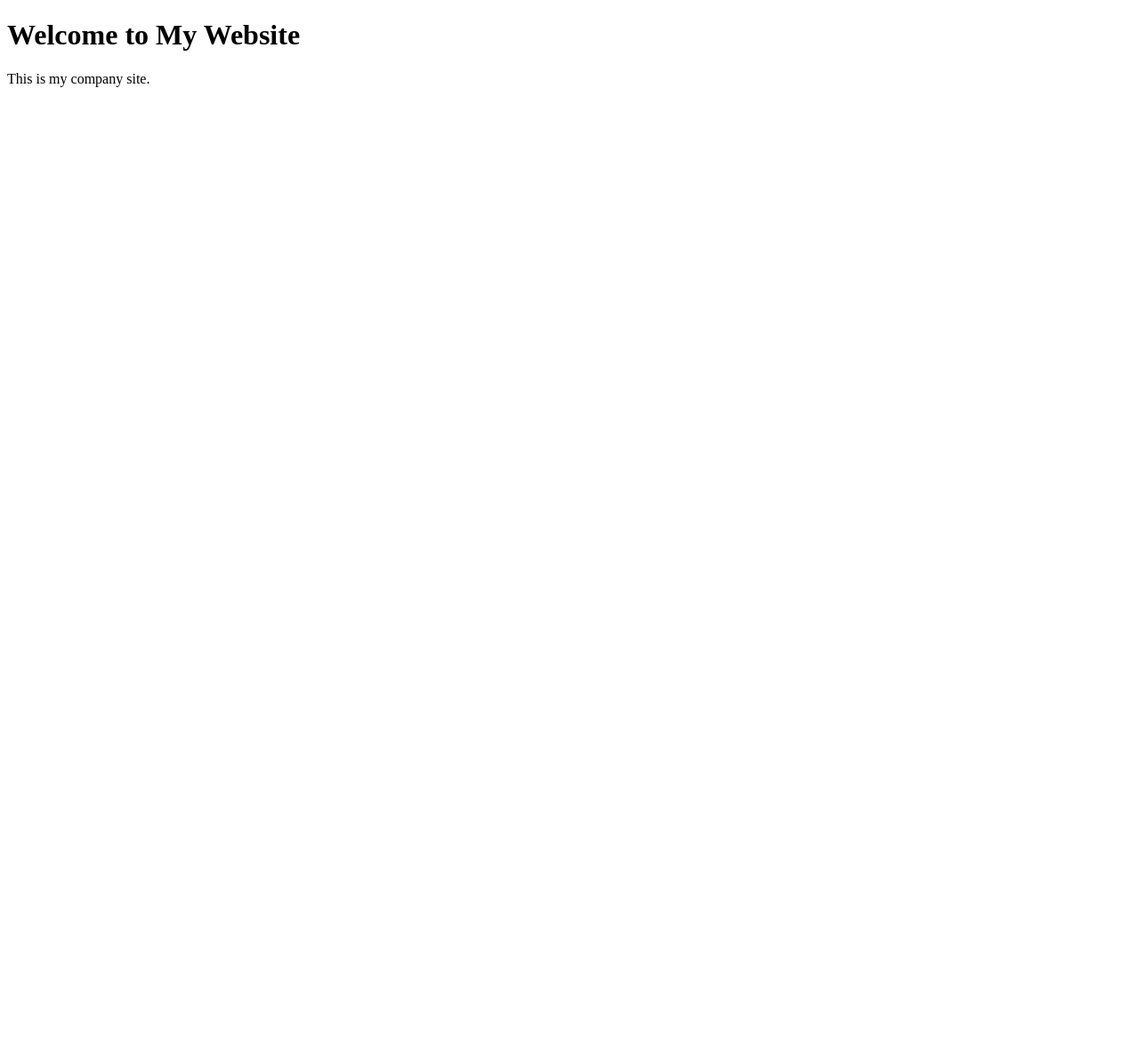
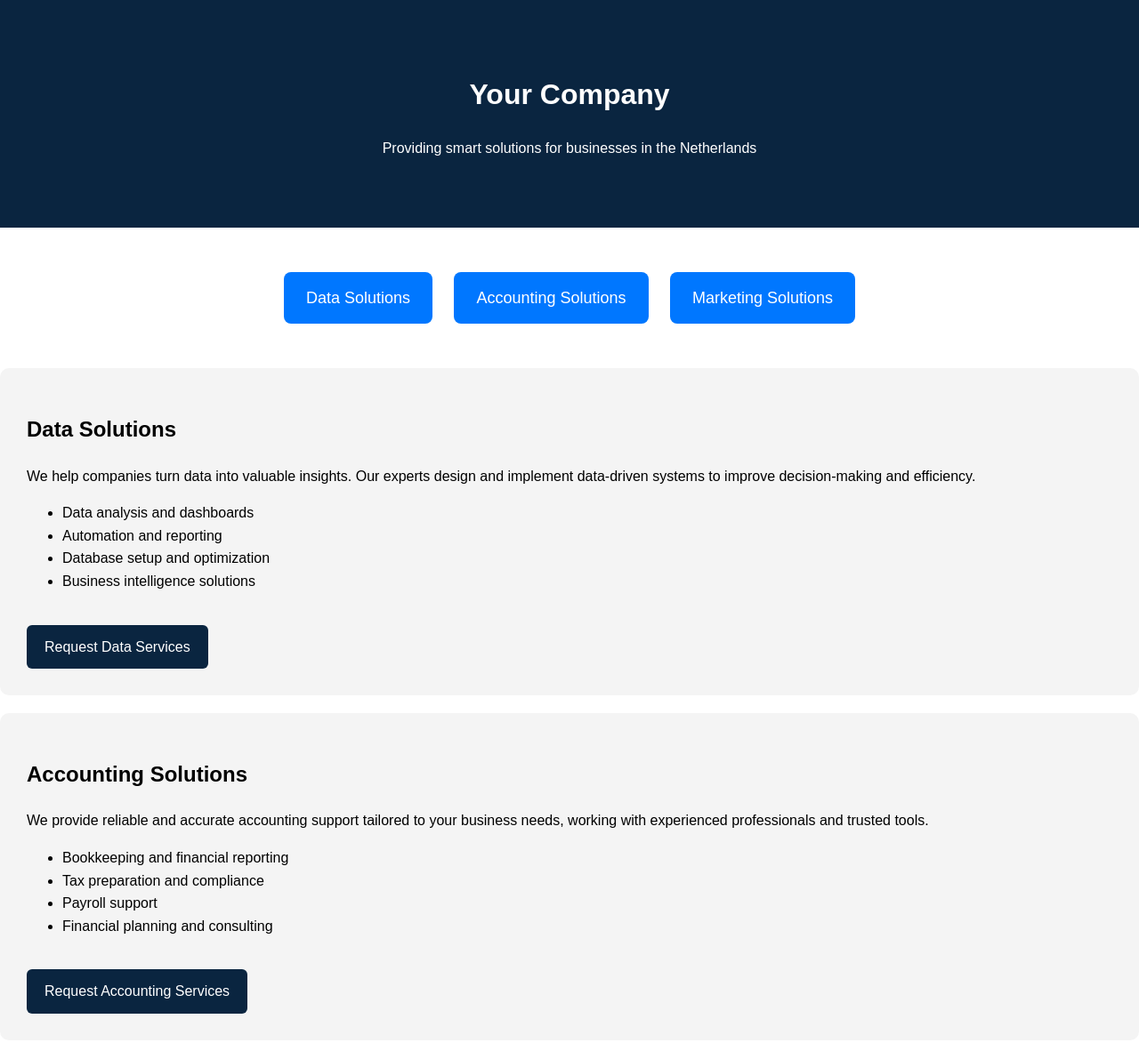
Before and after one commit to Adnan-mort/Adnan-mort.github.io, a plain HTML site: page index.html in a window 1280 px wide. Shown: the top 1173 px of the page at 89% size. Before the commit the page ends 800 px from the top, so only its background shows below. Drawn offline with Linux system fonts and the light colour scheme.

Commit message:
Update index.html

```diff
--- a/index.html
+++ b/index.html
@@ -1,10 +1,132 @@
 <!DOCTYPE html>
-<html>
+<html lang="en">
 <head>
-  <title>My Company</title>
+  <meta charset="UTF-8">
+  <title>Your Company</title>
+  <style>
+    body {
+      font-family: Arial, sans-serif;
+      margin: 0;
+      line-height: 1.6;
+    }
+    header {
+      background: #0a2540;
+      color: white;
+      padding: 60px 20px;
+      text-align: center;
+    }
+    section {
+      padding: 60px 20px;
+    }
+    .buttons {
+      text-align: center;
+      margin: 40px 0;
+    }
+    .buttons a {
+      display: inline-block;
+      margin: 10px;
+      padding: 15px 25px;
+      background: #0077ff;
+      color: white;
+      text-decoration: none;
+      border-radius: 8px;
+      font-size: 18px;
+    }
+    .service {
+      background: #f4f4f4;
+      margin-bottom: 20px;
+      border-radius: 10px;
+      padding: 30px;
+    }
+    .cta {
+      margin-top: 20px;
+      display: inline-block;
+      padding: 12px 20px;
+      background: #0a2540;
+      color: white;
+      text-decoration: none;
+      border-radius: 6px;
+    }
+    footer {
+      background: #0a2540;
+      color: white;
+      text-align: center;
+      padding: 40px 20px;
+    }
+  </style>
 </head>
 <body>
-  <h1>Welcome to My Website</h1>
-  <p>This is my company site.</p>
+
+<header>
+  <h1>Your Company</h1>
+  <p>Providing smart solutions for businesses in the Netherlands</p>
+</header>
+
+<div class="buttons">
+  <a href="#data">Data Solutions</a>
+  <a href="#accounting">Accounting Solutions</a>
+  <a href="#marketing">Marketing Solutions</a>
+</div>
+
+<section id="data" class="service">
+  <h2>Data Solutions</h2>
+  <p>
+    We help companies turn data into valuable insights. Our experts design and implement
+    data-driven systems to improve decision-making and efficiency.
+  </p>
+  <ul>
+    <li>Data analysis and dashboards</li>
+    <li>Automation and reporting</li>
+    <li>Database setup and optimization</li>
+    <li>Business intelligence solutions</li>
+  </ul>
+  <a class="cta" href="#contact">Request Data Services</a>
+</section>
+
+<section id="accounting" class="service">
+  <h2>Accounting Solutions</h2>
+  <p>
+    We provide reliable and accurate accounting support tailored to your business needs,
+    working with experienced professionals and trusted tools.
+  </p>
+  <ul>
+    <li>Bookkeeping and financial reporting</li>
+    <li>Tax preparation and compliance</li>
+    <li>Payroll support</li>
+    <li>Financial planning and consulting</li>
+  </ul>
+  <a class="cta" href="#contact">Request Accounting Services</a>
+</section>
+
+<section id="marketing" class="service">
+  <h2>Marketing Solutions</h2>
+  <p>
+    We help businesses grow their online presence and attract customers through modern,
+    data-driven marketing strategies.
+  </p>
+  <ul>
+    <li>Social media marketing</li>
+    <li>SEO and website optimization</li>
+    <li>Paid advertising campaigns</li>
+    <li>Brand strategy and content creation</li>
+  </ul>
+  <a class="cta" href="#contact">Request Marketing Services</a>
+</section>
+
+<section id="contact">
+  <h2>Contact Us</h2>
+  <p>Get in touch to discuss how we can help your business.</p>
+
+  <p>Email: your@email.com</p>
+  <p>Phone: +31 6 12345678</p>
+  <p>Location: Netherlands</p>
+
+  <p>Or send us a message and we will get back to you as soon as possible.</p>
+</section>
+
+<footer>
+  <p>© 2026 Your Company - All rights reserved</p>
+</footer>
+
 </body>
 </html>
```
